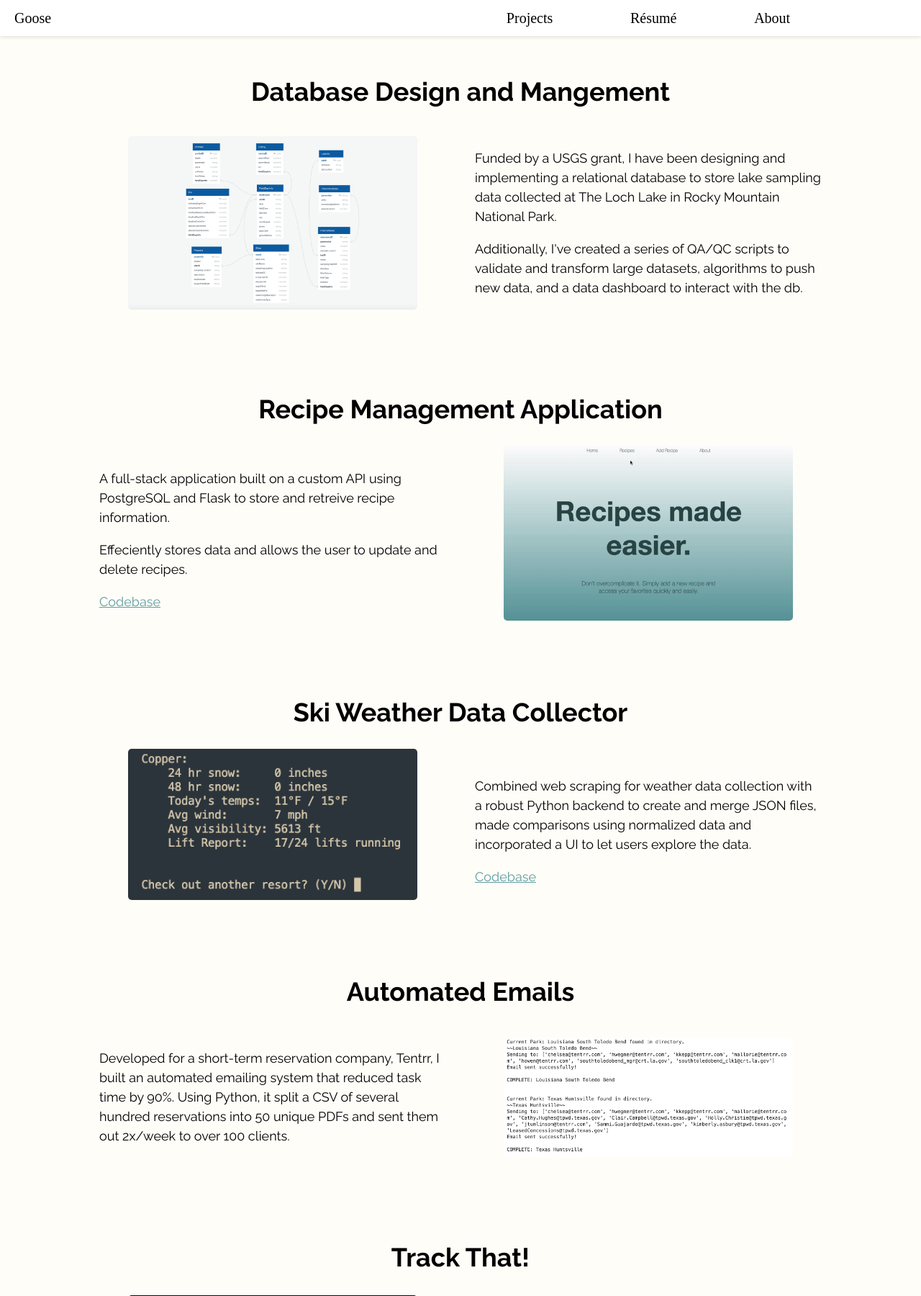
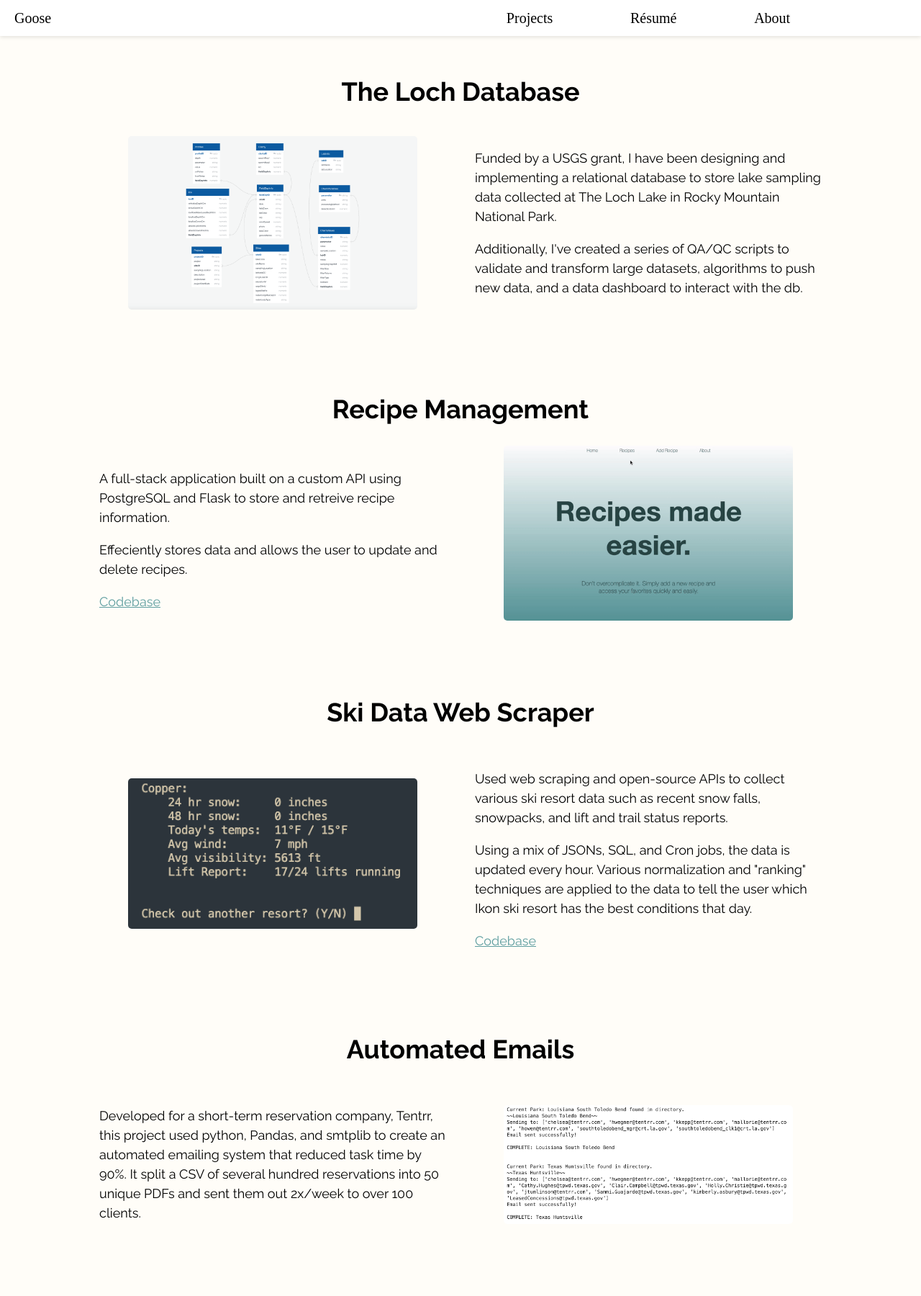
Before and after one commit to AlexanderGoose/portfolio, a Flask app: page /projects in a window 1280 px wide. Shown: the top 1800 px of the page at 72% size. Run offline with Flask 3, Linux system fonts and the light colour scheme; some web fonts are replaced.

Commit message:
fixed typos, added specific tools used

```diff
--- a/templates/projects.html
+++ b/templates/projects.html
@@ -6,7 +6,7 @@
 
     <!-- PROJECT 1 - DB -->
     <div>
-        <h1 class="proj-title">Database Design and Mangement</h1>
+        <h1 class="proj-title">The Loch Database</h1>
 
         <div class="proj-column-container research">
             <div class="proj-col">
@@ -25,7 +25,7 @@
 
     <!-- PROJECT 2 - RECIPE -->
     <div>
-        <h1 class="proj-title">Recipe Management Application</h1>
+        <h1 class="proj-title">Recipe Management</h1>
         <div class="proj-column-container col-2">
             <div class="proj-col">
                 <div class="project-page-text">
@@ -43,7 +43,7 @@
 
     <!-- PROJECT 3 - SKI DATA WEB SCRAPER -->
     <div>
-        <h1 class="proj-title">Ski Weather Data Collector</h1>
+        <h1 class="proj-title">Ski Data Web Scraper</h1>
         <div class="proj-column-container research">
             <div class="proj-col">
                 <img class="proj-img animate" src="/static/images/ski_report.png" alt="ski report img">
@@ -51,7 +51,8 @@
 
             <div class="proj-col">
                 <div class="project-page-text">
-                    <p>Combined web scraping for weather data collection with a robust Python backend to create and merge JSON files, made comparisons using normalized data and incorporated a UI to let users explore the data.</p>
+                    <p>Used web scraping and open-source APIs to collect various ski resort data such as recent snow falls, snowpacks, and lift and trail status reports.</p>
+                    <p>Using a mix of JSONs, SQL, and Cron jobs, the data is updated every hour. Various normalization and "ranking" techniques are applied to the data to tell the user which Ikon ski resort has the best conditions that day.</p>
                     <a class="project-link" href="https://github.com/AlexanderGoose/ski_report_app" target="_blank">Codebase</a>
                 </div>
             </div>
@@ -65,7 +66,7 @@
         <div class="proj-column-container col-3">
             <div class="proj-col">
                 <div class="project-page-text">
-                    <p>Developed for a short-term reservation company, Tentrr, I built an automated emailing system that reduced task time by 90%. Using Python, it split a CSV of
+                    <p>Developed for a short-term reservation company, Tentrr, this project used python, Pandas, and smtplib to create an automated emailing system that reduced task time by 90%. It split a CSV of
                         several hundred reservations into 50 unique PDFs and sent them out 2x/week to over 100 clients.</p>
                 </div>
             </div>
```
